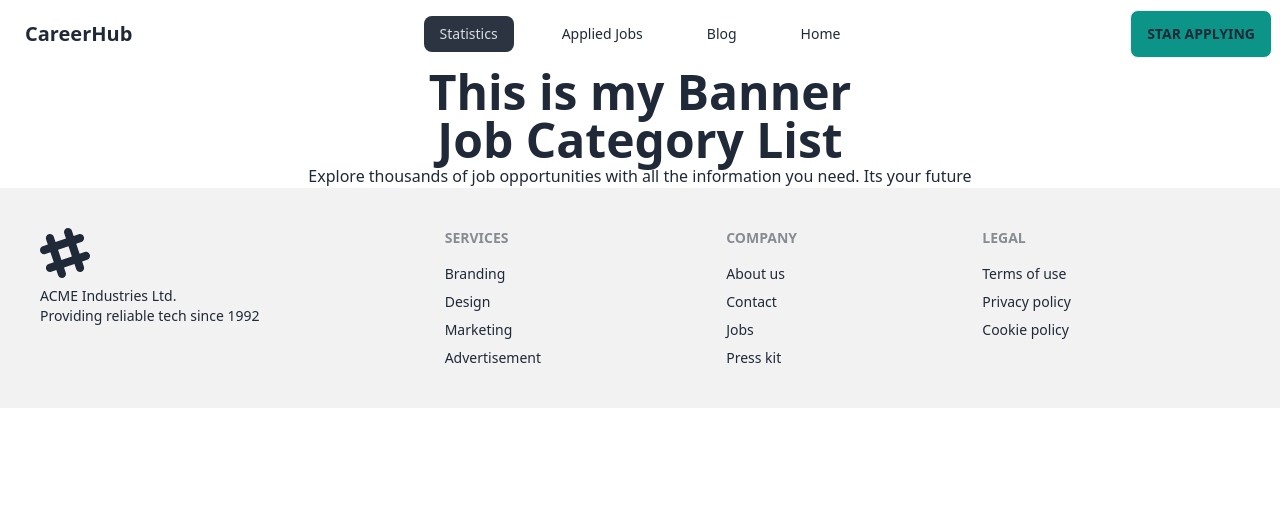
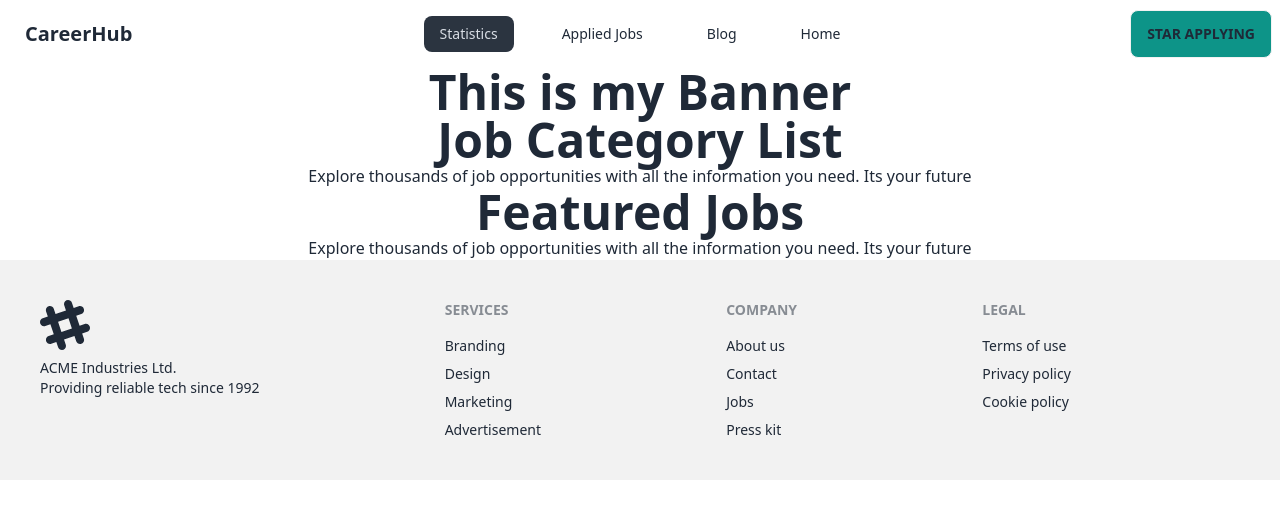
Before and after one commit to Kamrulthedev/Career-hub-projects, a React (Vite) app: page / in a window 1280 px wide. Shown: the top 518 px of the page. Built offline with nearby package versions, Linux system fonts and the light colour scheme.

Commit message:
category-commit

```diff
--- a/src/Compunents/Category/Category.jsx
+++ b/src/Compunents/Category/Category.jsx
@@ -2,9 +2,11 @@
 
 const Category = () => {
     return (
-        <div className="text-center">
+        <div>
+            <div className="text-center">
             <h1 className="text-5xl font-bold">Job Category List</h1>
             <p>Explore thousands of job opportunities with all the information you need. Its your future</p>
+            </div>
         </div>
     );
 };
--- /dev/null
+++ b/src/Compunents/Featured/Featured.jsx
@@ -0,0 +1,14 @@
+
+
+const Featured = () => {
+    return (
+        <div>
+           <div className="text-center">
+           <h1 className="text-5xl font-bold">Featured Jobs</h1>
+            <p>Explore thousands of job opportunities with all the information you need. Its your future</p>
+           </div>
+        </div>
+    );
+};
+
+export default Featured;
--- a/src/Compunents/Home/Home.jsx
+++ b/src/Compunents/Home/Home.jsx
@@ -1,5 +1,6 @@
 import Banner from "../Banner/Banner";
 import Category from "../Category/Category";
+import Featured from "../Featured/Featured";
 
 
 const Home = () => {
@@ -7,6 +8,7 @@ const Home = () => {
         <div>
             <Banner></Banner>
             <Category></Category>
+            <Featured></Featured>
         </div>
     );
 };
```
